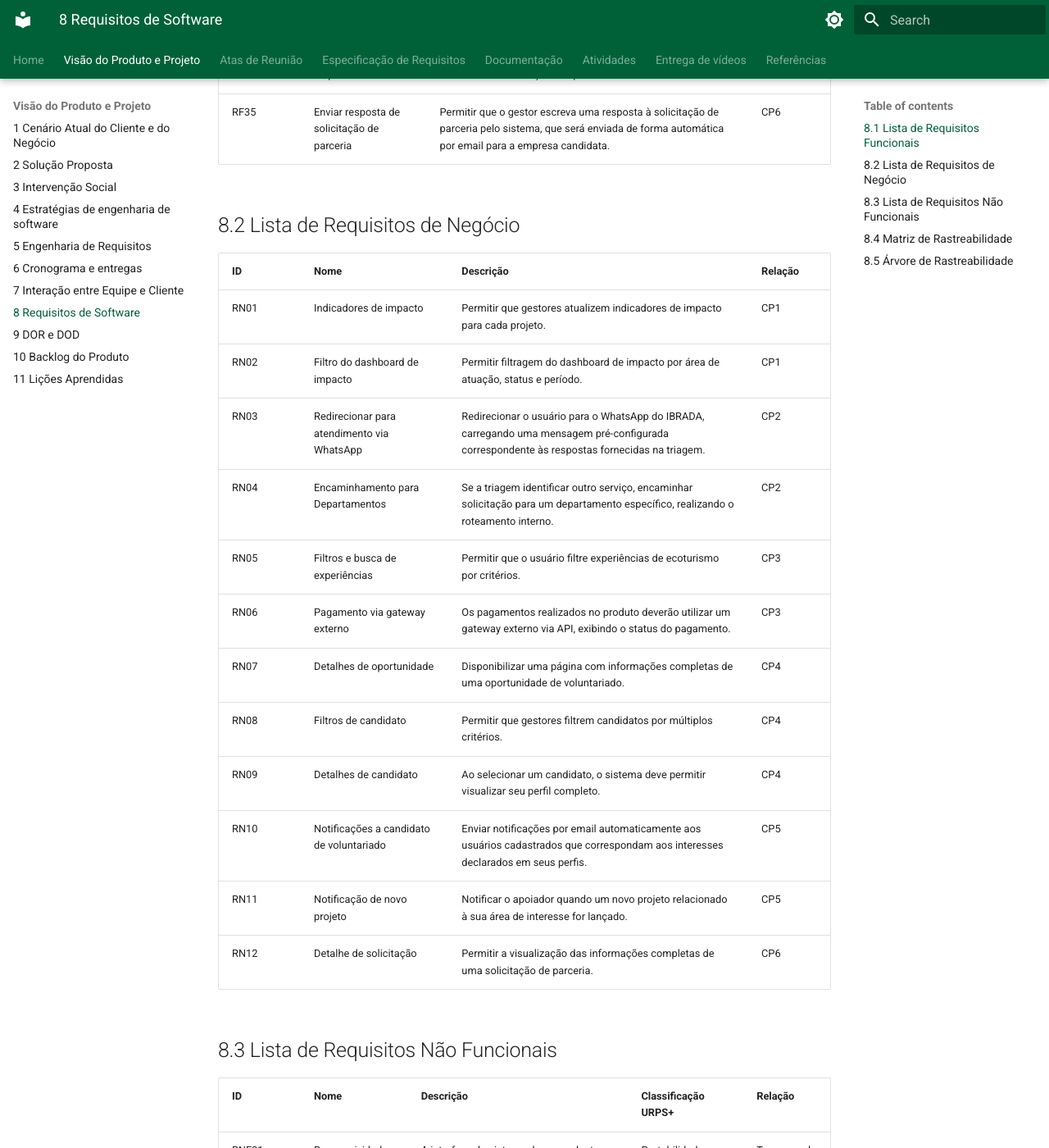
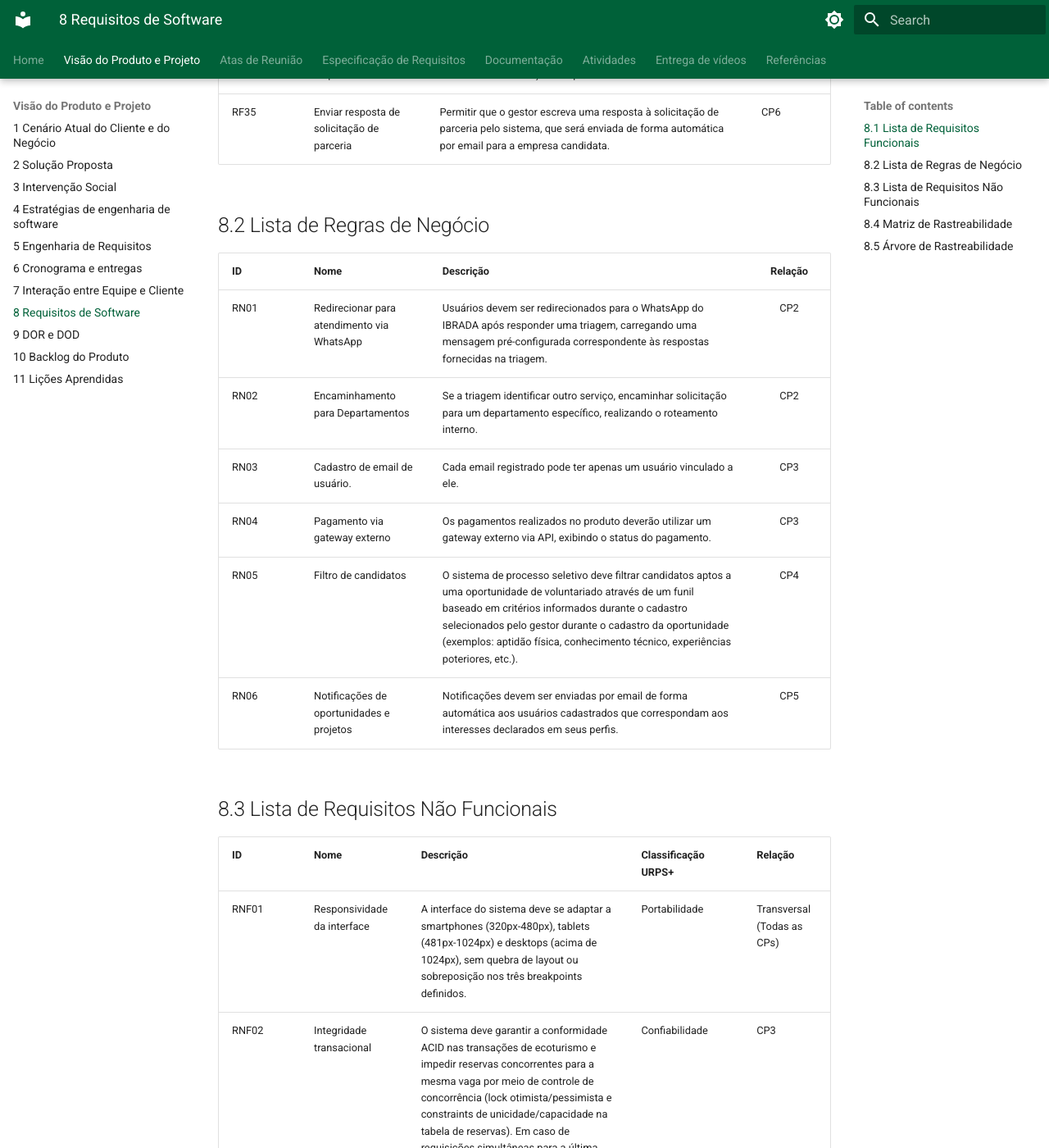
Before and after one commit to mdsreq-fga-unb/REQ-2026.2-T01-IBRADA-NET, an MkDocs documentation site: the page built from docs/documento-visao/8_requisitos.md, in a window 1280 px wide and 1400 px high, scrolled down 2800 px. Shown: the whole window at 82% size. Built offline with MkDocs 1.6.1 and Material for MkDocs 9.7.7, drawn with Linux system fonts in a browser that asks for light colours.

Commit message:
Ajustes nas Regras de Negócio

```diff
--- a/docs/documento-visao/8_requisitos.md
+++ b/docs/documento-visao/8_requisitos.md
@@ -40,22 +40,16 @@
 | RF34 | Visualizar propostas de parceria | Apresentar um painel centralizado para a equipe do IBRADA visualizar as solicitações de parceria recebidas. | CP6 |
 | RF35 | Enviar resposta de solicitação de parceria | Permitir que o gestor escreva uma resposta à solicitação de parceria pelo sistema, que será enviada de forma automática por email para a empresa candidata. | CP6 |
 
-## 8.2 Lista de Requisitos de Negócio
+## 8.2 Lista de Regras de Negócio
 
 | ID | Nome | Descrição | Relação |
-| --- | --- | --- | --- |
-| RN01 | Indicadores de impacto | Permitir que gestores atualizem indicadores de impacto para cada projeto. | CP1 |
-| RN02 | Filtro do dashboard de impacto | Permitir filtragem do dashboard de impacto por área de atuação, status e período. | CP1 |
-| RN03 | Redirecionar para atendimento via WhatsApp | Redirecionar o usuário para o WhatsApp do IBRADA, carregando uma mensagem pré-configurada correspondente às respostas fornecidas na triagem. | CP2 |
-| RN04 | Encaminhamento para Departamentos | Se a triagem identificar outro serviço, encaminhar solicitação para um departamento específico, realizando o roteamento interno. | CP2 |
-| RN05 | Filtros e busca de experiências | Permitir que o usuário filtre experiências de ecoturismo por critérios. | CP3 |
-| RN06 | Pagamento via gateway externo | Os pagamentos realizados no produto deverão utilizar um gateway externo via API, exibindo o status do pagamento. | CP3 |
-| RN07 | Detalhes de oportunidade | Disponibilizar uma página com informações completas de uma oportunidade de voluntariado. | CP4 |
-| RN08 | Filtros de candidato | Permitir que gestores filtrem candidatos por múltiplos critérios. | CP4 |
-| RN09 | Detalhes de candidato | Ao selecionar um candidato, o sistema deve permitir visualizar seu perfil completo. | CP4 |
-| RN10 | Notificações a candidato de voluntariado | Enviar notificações por email automaticamente aos usuários cadastrados que correspondam aos interesses declarados em seus perfis. | CP5 |
-| RN11 | Notificação de novo projeto | Notificar o apoiador quando um novo projeto relacionado à sua área de interesse for lançado. | CP5 |
-| RN12 | Detalhe de solicitação | Permitir a visualização das informações completas de uma solicitação de parceria. | CP6 |
+| :--- | :--- | :--- | :---: |
+| RN01 | Redirecionar para atendimento via WhatsApp | Usuários devem ser redirecionados para o WhatsApp do IBRADA após responder uma triagem, carregando uma mensagem pré-configurada correspondente às respostas fornecidas na triagem. | CP2 |
+| RN02 | Encaminhamento para Departamentos | Se a triagem identificar outro serviço, encaminhar solicitação para um departamento específico, realizando o roteamento interno. | CP2 |
+| RN03 | Cadastro de email de usuário. | Cada email registrado pode ter apenas um usuário vinculado a ele. | CP3 |
+| RN04 | Pagamento via gateway externo | Os pagamentos realizados no produto deverão utilizar um gateway externo via API, exibindo o status do pagamento. | CP3 |
+| RN05 | Filtro de candidatos | O sistema de processo seletivo deve filtrar candidatos aptos a uma oportunidade de voluntariado através de um funil baseado em critérios informados durante o cadastro selecionados pelo gestor durante o cadastro da oportunidade (exemplos: aptidão física, conhecimento técnico, experiências poteriores, etc.). | CP4 |
+| RN06 | Notificações de oportunidades e projetos | Notificações devem ser enviadas por email de forma automática aos usuários cadastrados que correspondam aos interesses declarados em seus perfis. | CP5 |
 
 ## 8.3 Lista de Requisitos Não Funcionais
 
```
Also changed, not shown: docs/documento-visao/1_cenarioAtual.md (+3 -1 lines).
